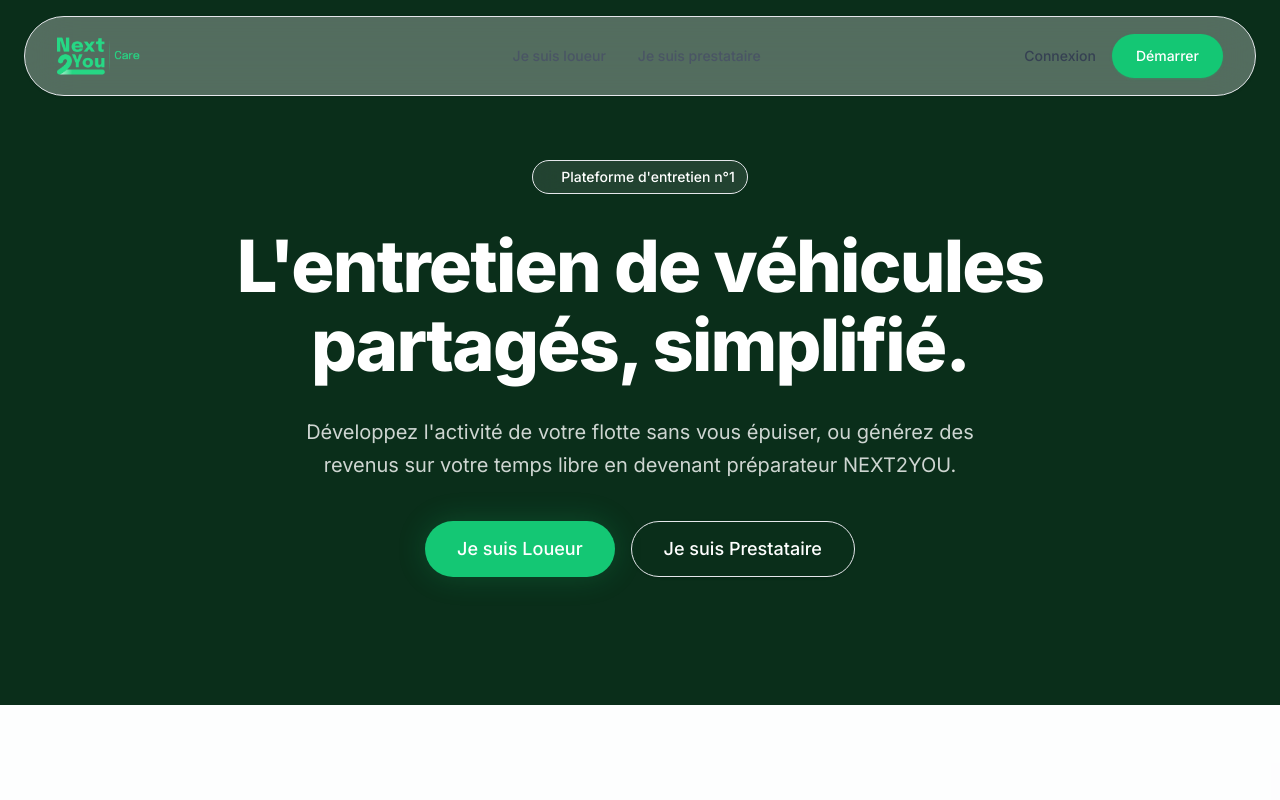
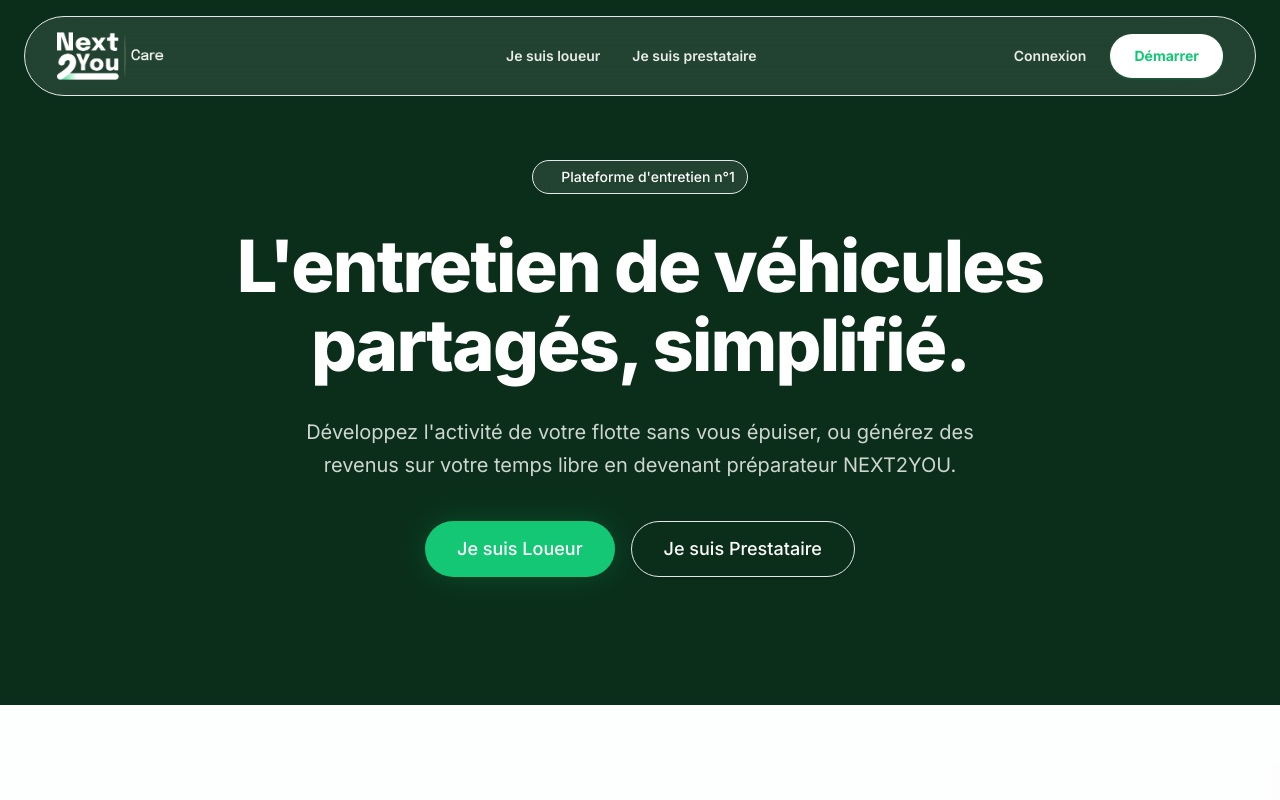
Before and after one commit to CharlyBraunn/next2you-care, a Next.js app: page / in a window 1280 px wide. Shown: the top 800 px of the page. Built offline with nearby package versions, Linux system fonts and the light colour scheme.

Commit message:
style: Final robust sticky header with improved transparency and latest logos

```diff
--- a/src/components/marketing/Navbar.tsx
+++ b/src/components/marketing/Navbar.tsx
@@ -40,41 +40,55 @@
   }, [])
 
   return (
-    <header
-      className={cn(
-        "fixed top-0 left-0 right-0 z-50 mx-auto w-full max-w-7xl px-6 pt-4",
-        "translate-y-0"
-      )}
-    >
+    <header className="fixed top-0 left-0 right-0 z-50 pointer-events-none">
+      <div className="mx-auto max-w-7xl px-6 pt-4 pointer-events-auto">
         <div className={cn(
-        "flex h-20 items-center justify-between px-8 rounded-full transition-all duration-300 border relative z-50 backdrop-blur-xl",
-        isTop && !isMobileMenuOpen ? "bg-white/30 border-transparent shadow-sm" : "bg-white/40 border-gray-200/10 shadow-lg"
+          "flex h-20 items-center justify-between px-8 rounded-full transition-all duration-300 border relative z-50 backdrop-blur-2xl",
+          isTop && !isMobileMenuOpen
+            ? "bg-white/10 border-white/10 shadow-none text-white"
+            : "bg-white/60 border-gray-200/20 shadow-lg text-gray-900"
         )}>
-        <Link href="/">
-          <Logo variant="green" />
+          <Link href="/" className="transition-transform hover:scale-105">
+            <Logo variant={isTop && !isMobileMenuOpen ? "white" : "green"} />
           </Link>
 
-        <nav className="hidden md:flex items-center gap-8 text-sm font-medium">
-          <Link href="/owners" className="text-gray-600 hover:text-primary transition-colors">Je suis loueur</Link>
-          <Link href="/providers" className="text-gray-600 hover:text-primary transition-colors">Je suis prestataire</Link>
+          <nav className="hidden md:flex items-center gap-8 text-sm font-semibold">
+            <Link href="/owners" className={cn(
+              "transition-colors",
+              isTop && !isMobileMenuOpen ? "text-white/90 hover:text-white" : "text-gray-600 hover:text-primary"
+            )}>Je suis loueur</Link>
+            <Link href="/providers" className={cn(
+              "transition-colors",
+              isTop && !isMobileMenuOpen ? "text-white/90 hover:text-white" : "text-gray-600 hover:text-primary"
+            )}>Je suis prestataire</Link>
           </nav>
 
-        <div className="flex items-center gap-4">
-          <Link href="/login" className="hidden sm:block text-sm font-medium text-gray-700 hover:text-primary transition-colors">
+          <div className="flex items-center gap-6">
+            <Link href="/login" className={cn(
+              "hidden sm:block text-sm font-semibold transition-colors",
+              isTop && !isMobileMenuOpen ? "text-white/90 hover:text-white" : "text-gray-700 hover:text-primary"
+            )}>
               Connexion
             </Link>
-          <Button className="hidden md:inline-flex rounded-full px-6 font-medium transition-colors" asChild>
+            <Button className={cn(
+              "hidden md:inline-flex rounded-full px-6 font-bold transition-all hover:scale-105 active:scale-95",
+              isTop && !isMobileMenuOpen ? "bg-white text-primary hover:bg-white/90" : ""
+            )} asChild>
               <Link href="/signup">Démarrer</Link>
             </Button>
             <Button
               variant="ghost"
               size="icon"
-            className="md:hidden text-gray-800"
+              className={cn(
+                "md:hidden",
+                isTop && !isMobileMenuOpen ? "text-white" : "text-gray-800"
+              )}
               onClick={() => setIsMobileMenuOpen(!isMobileMenuOpen)}
             >
               {isMobileMenuOpen ? <X className="h-6 w-6" /> : <Menu className="h-6 w-6" />}
               <span className="sr-only">Menu</span>
             </Button>
+          </div>
         </div>
       </div>
 
```
Lines whose indentation alone changed are shown as unchanged.
